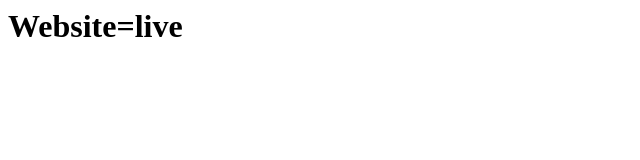
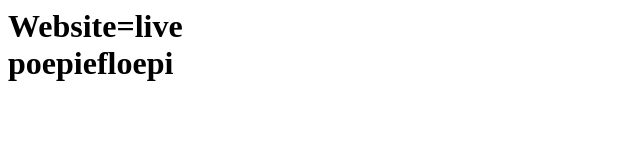
Before and after one commit to AAAdeBoer/AAAdeBoer.github.io, a plain HTML site: page index.html in a window 1280 px wide. Shown: the whole page, without its empty margins (0-640 px from the left). Drawn offline with Linux system fonts and the light colour scheme.

Commit message:
Update index.html

```diff
--- a/index.html
+++ b/index.html
@@ -1 +1,2 @@
-<h1>Website=live</h1>
+<h1>Website=live<br>
+poepiefloepi</h1>
```
